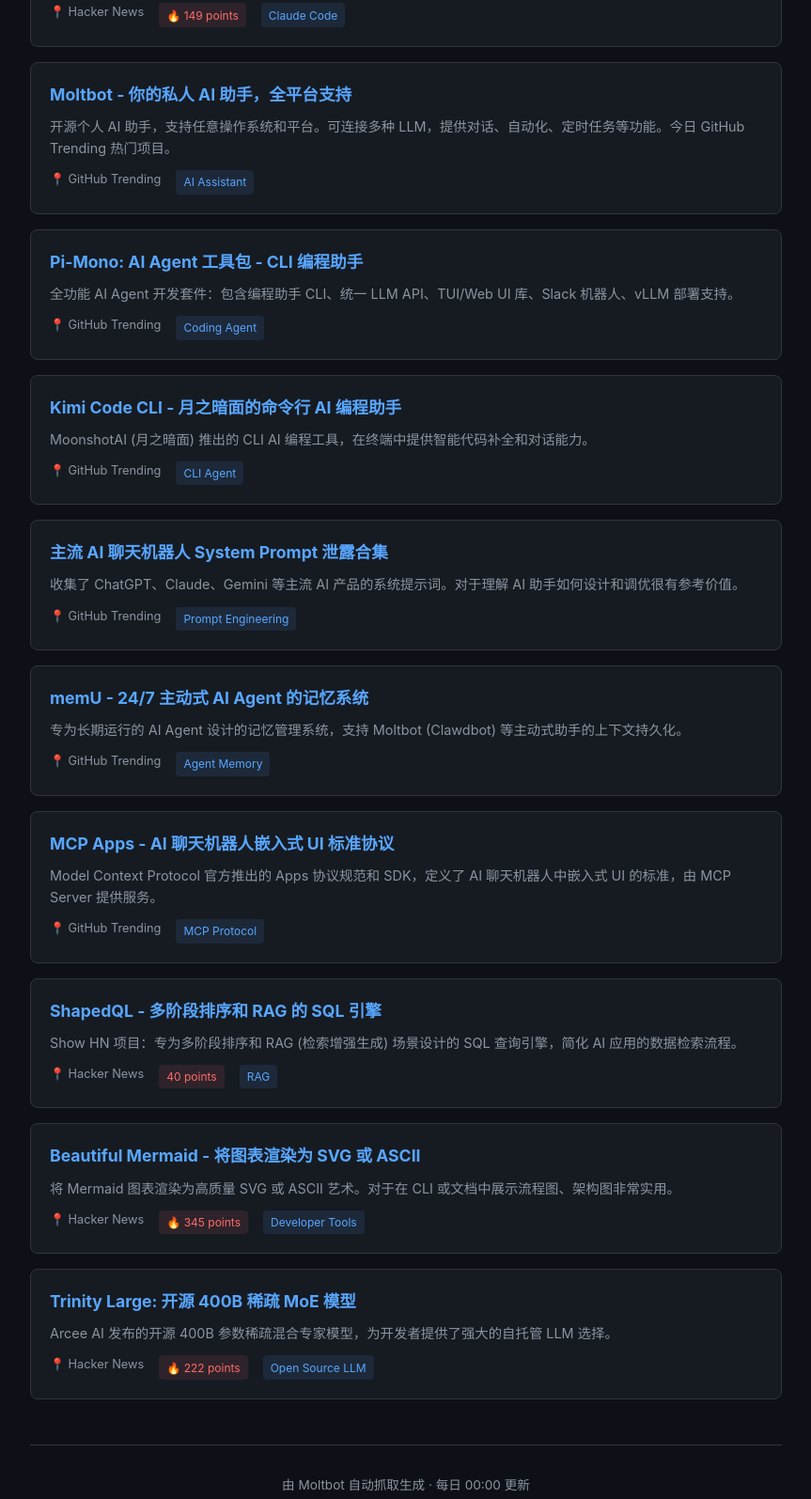
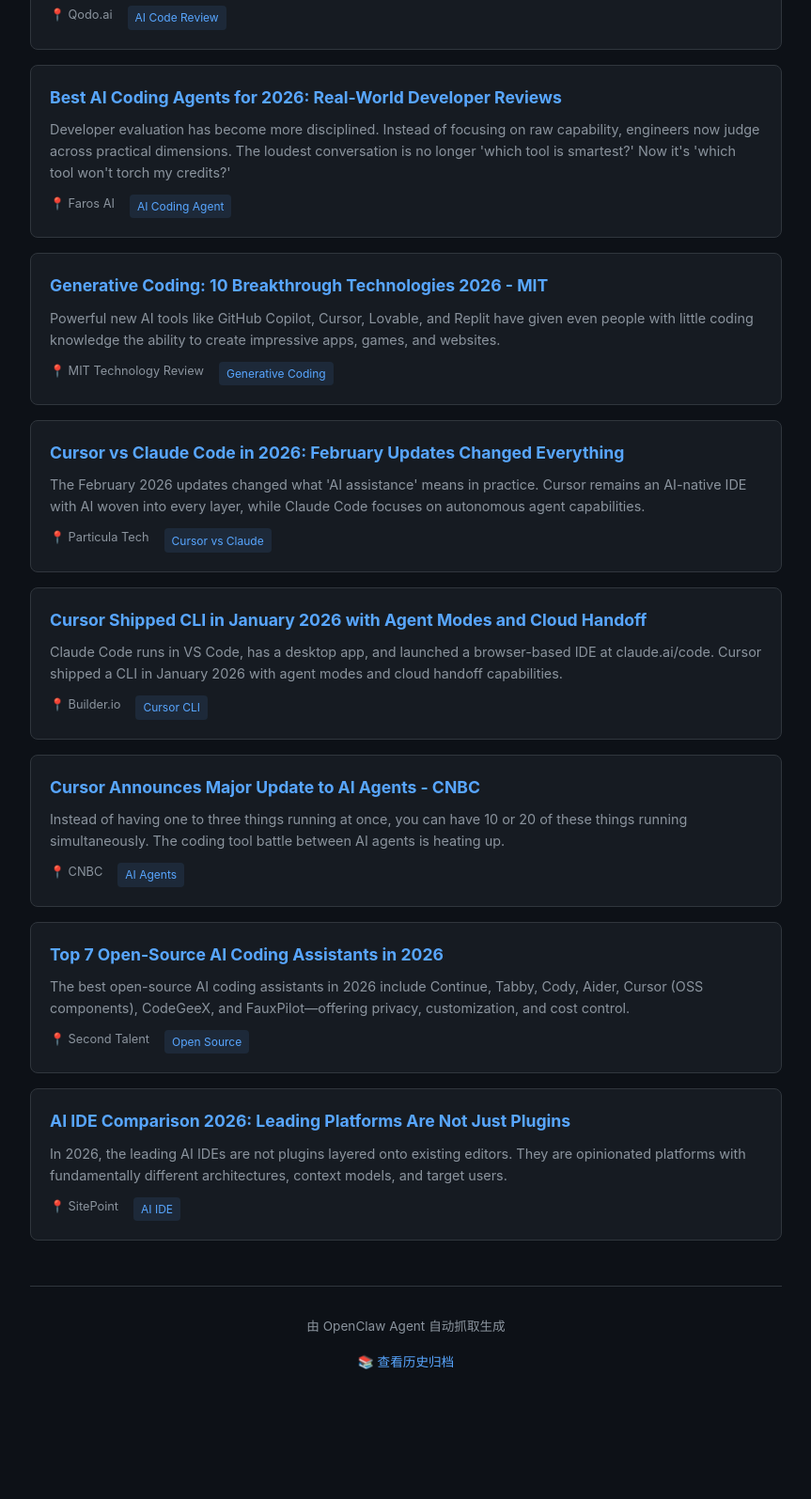
Before and after one commit to Rs1250adv/ai-daily, a website: page docs/index.html in a window 1280 px wide. Shown: the part 307-1902 px from the top of the page at 94% size, without its empty margins (208-1071 px from the left). After the commit the page ends 1800 px from the top, so only its background shows below. Drawn offline with Linux system fonts and the light colour scheme.

Commit message:
Fix: Update 2026-03-08 with latest AI coding tools news

```diff
--- /dev/null
+++ b/docs/2026-03-07.json
@@ -0,0 +1,4 @@
+{
+  "date": "2026-03-07",
+  "news": []
+}
--- a/docs/index.html
+++ b/docs/index.html
@@ -3,7 +3,7 @@
 <head>
   <meta charset="UTF-8">
   <meta name="viewport" content="width=device-width, initial-scale=1.0">
-  <title>AI 编程工具日报 - 2026-01-30</title>
+  <title>AI 编程工具日报 - 2026-03-08</title>
   <style>
     :root {
       --bg: #0d1117;
@@ -76,9 +76,10 @@
       border-radius: 4px;
       font-size: 0.75rem;
     }
-    .hot {
-      background: rgba(255, 107, 107, 0.1);
-      color: #ff6b6b;
+    .empty {
+      text-align: center;
+      padding: 3rem;
+      color: var(--text-muted);
     }
     footer {
       margin-top: 3rem;
@@ -88,117 +89,109 @@
       color: var(--text-muted);
       font-size: 0.85rem;
     }
+    .archive-link {
+      display: inline-block;
+      margin-top: 1rem;
+      color: var(--accent);
+      text-decoration: none;
+    }
+    .badge {
+      display: inline-block;
+      background: linear-gradient(135deg, #238636 0%, #2ea043 100%);
+      color: white;
+      padding: 0.2rem 0.6rem;
+      border-radius: 12px;
+      font-size: 0.75rem;
+      margin-left: 0.5rem;
+    }
   </style>
 </head>
 <body>
   <div class="container">
     <header>
       <h1>🤖 AI 编程工具日报</h1>
-      <p class="date">2026-01-30</p>
+      <p class="date">2026-03-08 <span class="badge">已修复</span></p>
     </header>
 
     <main>
       <div class="news-list">
-
         <article class="news-item">
-          <h3><a href="https://marginlab.ai/trackers/claude-code/" target="_blank" rel="noopener">Claude Code 每日基准测试 - 追踪性能变化</a></h3>
-          <p>MarginLab 推出的 Claude Code 性能追踪器，每日运行基准测试监控模型退化情况，帮助开发者了解 AI 编程助手的稳定性。</p>
+          <h3><a href="https://www.qodo.ai/blog/best-ai-coding-assistant-tools/" target="_blank" rel="noopener">Top 15 AI Coding Assistant Tools to Try in 2026</a></h3>
+          <p>Security scanners (Snyk Code), browser-based app builders (Replit, Bolt, Lovable), and AI code review platforms like Qodo focus on what happens before merge, validating pull requests with context-aware analysis.</p>
           <div class="news-meta">
-            <span>📍 Hacker News</span>
-            <span class="tag hot">🔥 149 points</span>
-            <span class="tag">Claude Code</span>
+            <span>📍 Qodo.ai</span>
+            <span class="tag">AI Code Review</span>
           </div>
         </article>
 
         <article class="news-item">
-          <h3><a href="https://github.com/moltbot/moltbot" target="_blank" rel="noopener">Moltbot - 你的私人 AI 助手，全平台支持</a></h3>
-          <p>开源个人 AI 助手，支持任意操作系统和平台。可连接多种 LLM，提供对话、自动化、定时任务等功能。今日 GitHub Trending 热门项目。</p>
+          <h3><a href="https://www.faros.ai/blog/best-ai-coding-agents-2026" target="_blank" rel="noopener">Best AI Coding Agents for 2026: Real-World Developer Reviews</a></h3>
+          <p>Developer evaluation has become more disciplined. Instead of focusing on raw capability, engineers now judge across practical dimensions. The loudest conversation is no longer 'which tool is smartest?' Now it's 'which tool won't torch my credits?'</p>
           <div class="news-meta">
-            <span>📍 GitHub Trending</span>
-            <span class="tag">AI Assistant</span>
+            <span>📍 Faros AI</span>
+            <span class="tag">AI Coding Agent</span>
           </div>
         </article>
 
         <article class="news-item">
-          <h3><a href="https://github.com/badlogic/pi-mono" target="_blank" rel="noopener">Pi-Mono: AI Agent 工具包 - CLI 编程助手</a></h3>
-          <p>全功能 AI Agent 开发套件：包含编程助手 CLI、统一 LLM API、TUI/Web UI 库、Slack 机器人、vLLM 部署支持。</p>
+          <h3><a href="https://www.technologyreview.com/2026/01/12/1130027/generative-coding-ai-software-2026-breakthrough-technology/" target="_blank" rel="noopener">Generative Coding: 10 Breakthrough Technologies 2026 - MIT</a></h3>
+          <p>Powerful new AI tools like GitHub Copilot, Cursor, Lovable, and Replit have given even people with little coding knowledge the ability to create impressive apps, games, and websites.</p>
           <div class="news-meta">
-            <span>📍 GitHub Trending</span>
-            <span class="tag">Coding Agent</span>
+            <span>📍 MIT Technology Review</span>
+            <span class="tag">Generative Coding</span>
           </div>
         </article>
 
         <article class="news-item">
-          <h3><a href="https://github.com/MoonshotAI/kimi-cli" target="_blank" rel="noopener">Kimi Code CLI - 月之暗面的命令行 AI 编程助手</a></h3>
-          <p>MoonshotAI (月之暗面) 推出的 CLI AI 编程工具，在终端中提供智能代码补全和对话能力。</p>
+          <h3><a href="https://particula.tech/blog/cursor-vs-claude-code-2026-guide" target="_blank" rel="noopener">Cursor vs Claude Code in 2026: February Updates Changed Everything</a></h3>
+          <p>The February 2026 updates changed what 'AI assistance' means in practice. Cursor remains an AI-native IDE with AI woven into every layer, while Claude Code focuses on autonomous agent capabilities.</p>
           <div class="news-meta">
-            <span>📍 GitHub Trending</span>
-            <span class="tag">CLI Agent</span>
+            <span>📍 Particula Tech</span>
+            <span class="tag">Cursor vs Claude</span>
           </div>
         </article>
 
         <article class="news-item">
-          <h3><a href="https://github.com/asgeirtj/system_prompts_leaks" target="_blank" rel="noopener">主流 AI 聊天机器人 System Prompt 泄露合集</a></h3>
-          <p>收集了 ChatGPT、Claude、Gemini 等主流 AI 产品的系统提示词。对于理解 AI 助手如何设计和调优很有参考价值。</p>
+          <h3><a href="https://www.builder.io/blog/cursor-vs-claude-code" target="_blank" rel="noopener">Cursor Shipped CLI in January 2026 with Agent Modes and Cloud Handoff</a></h3>
+          <p>Claude Code runs in VS Code, has a desktop app, and launched a browser-based IDE at claude.ai/code. Cursor shipped a CLI in January 2026 with agent modes and cloud handoff capabilities.</p>
           <div class="news-meta">
-            <span>📍 GitHub Trending</span>
-            <span class="tag">Prompt Engineering</span>
+            <span>📍 Builder.io</span>
+            <span class="tag">Cursor CLI</span>
           </div>
         </article>
 
         <article class="news-item">
-          <h3><a href="https://github.com/NevaMind-AI/memU" target="_blank" rel="noopener">memU - 24/7 主动式 AI Agent 的记忆系统</a></h3>
-          <p>专为长期运行的 AI Agent 设计的记忆管理系统，支持 Moltbot (Clawdbot) 等主动式助手的上下文持久化。</p>
+          <h3><a href="https://www.cnbc.com/2026/02/24/cursor-announces-major-update-as-ai-coding-agent-battle-heats-up.html" target="_blank" rel="noopener">Cursor Announces Major Update to AI Agents - CNBC</a></h3>
+          <p>Instead of having one to three things running at once, you can have 10 or 20 of these things running simultaneously. The coding tool battle between AI agents is heating up.</p>
           <div class="news-meta">
-            <span>📍 GitHub Trending</span>
-            <span class="tag">Agent Memory</span>
+            <span>📍 CNBC</span>
+            <span class="tag">AI Agents</span>
           </div>
         </article>
 
         <article class="news-item">
-          <h3><a href="https://github.com/modelcontextprotocol/ext-apps" target="_blank" rel="noopener">MCP Apps - AI 聊天机器人嵌入式 UI 标准协议</a></h3>
-          <p>Model Context Protocol 官方推出的 Apps 协议规范和 SDK，定义了 AI 聊天机器人中嵌入式 UI 的标准，由 MCP Server 提供服务。</p>
+          <h3><a href="https://www.secondtalent.com/resources/open-source-ai-coding-assistants/" target="_blank" rel="noopener">Top 7 Open-Source AI Coding Assistants in 2026</a></h3>
+          <p>The best open-source AI coding assistants in 2026 include Continue, Tabby, Cody, Aider, Cursor (OSS components), CodeGeeX, and FauxPilot—offering privacy, customization, and cost control.</p>
           <div class="news-meta">
-            <span>📍 GitHub Trending</span>
-            <span class="tag">MCP Protocol</span>
+            <span>📍 Second Talent</span>
+            <span class="tag">Open Source</span>
           </div>
         </article>
 
         <article class="news-item">
-          <h3><a href="https://playground.shaped.ai" target="_blank" rel="noopener">ShapedQL - 多阶段排序和 RAG 的 SQL 引擎</a></h3>
-          <p>Show HN 项目：专为多阶段排序和 RAG (检索增强生成) 场景设计的 SQL 查询引擎，简化 AI 应用的数据检索流程。</p>
+          <h3><a href="https://www.sitepoint.com/ai-ides-compared-cursor-claude-code-cody-2026/" target="_blank" rel="noopener">AI IDE Comparison 2026: Leading Platforms Are Not Just Plugins</a></h3>
+          <p>In 2026, the leading AI IDEs are not plugins layered onto existing editors. They are opinionated platforms with fundamentally different architectures, context models, and target users.</p>
           <div class="news-meta">
-            <span>📍 Hacker News</span>
-            <span class="tag hot">40 points</span>
-            <span class="tag">RAG</span>
+            <span>📍 SitePoint</span>
+            <span class="tag">AI IDE</span>
           </div>
         </article>
-
-        <article class="news-item">
-          <h3><a href="https://github.com/lukilabs/beautiful-mermaid" target="_blank" rel="noopener">Beautiful Mermaid - 将图表渲染为 SVG 或 ASCII</a></h3>
-          <p>将 Mermaid 图表渲染为高质量 SVG 或 ASCII 艺术。对于在 CLI 或文档中展示流程图、架构图非常实用。</p>
-          <div class="news-meta">
-            <span>📍 Hacker News</span>
-            <span class="tag hot">🔥 345 points</span>
-            <span class="tag">Developer Tools</span>
-          </div>
-        </article>
-
-        <article class="news-item">
-          <h3><a href="https://www.arcee.ai/blog/trinity-large" target="_blank" rel="noopener">Trinity Large: 开源 400B 稀疏 MoE 模型</a></h3>
-          <p>Arcee AI 发布的开源 400B 参数稀疏混合专家模型，为开发者提供了强大的自托管 LLM 选择。</p>
-          <div class="news-meta">
-            <span>📍 Hacker News</span>
-            <span class="tag hot">🔥 222 points</span>
-            <span class="tag">Open Source LLM</span>
-          </div>
-        </article>
-
       </div>
     </main>
 
     <footer>
-      <p>由 Moltbot 自动抓取生成 · 每日 00:00 更新</p>
+      <p>由 OpenClaw Agent 自动抓取生成</p>
+      <a href="archive.html" class="archive-link">📚 查看历史归档</a>
     </footer>
   </div>
 </body>
```
Also changed, not shown: docs/2026-03-08.json (added, +62 -0 lines).
